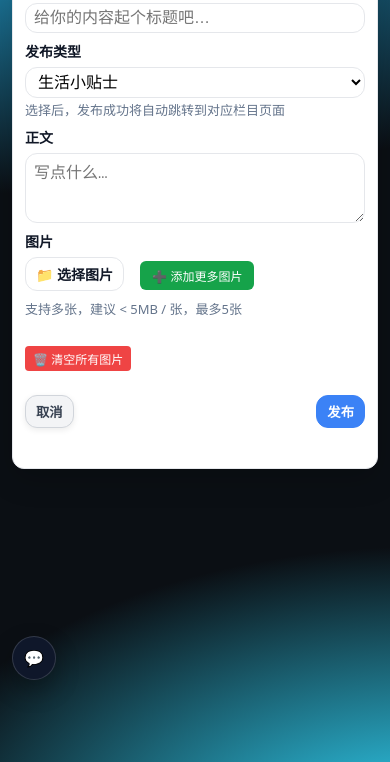
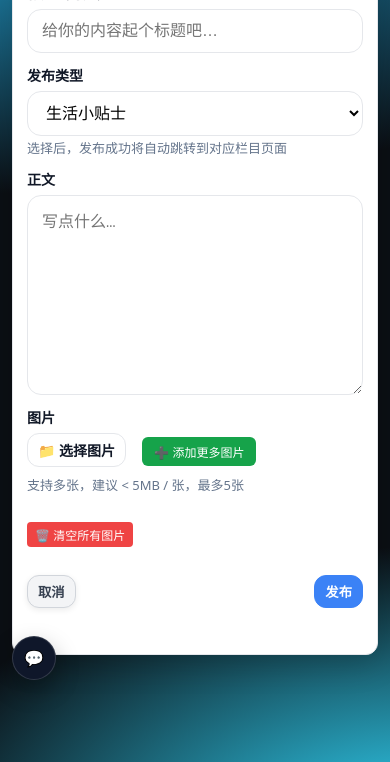
Before and after one commit to WH-An/hwlx-app, a website: page public/publish.html in a window 390 px wide. Shown: the part 82-844 px from the top of the page. Drawn offline with Linux system fonts and the light colour scheme; no server answers.

Commit message:
feat(publish): 扩大左侧白色面板宽度并增大标题/正文输入区域

```diff
--- a/public/publish.html
+++ b/public/publish.html
@@ -57,17 +57,17 @@
     /* 右侧发布表单 */
     .panel{
       background:var(--panel); border:1px solid var(--border); border-radius:var(--radius);
-      box-shadow:var(--shadow); padding:12px; color:var(--text);
-      display:flex; flex-direction:column; gap:8px; max-width:980px; width:100%;
+      box-shadow:var(--shadow); padding:18px; color:var(--text);
+      display:flex; flex-direction:column; gap:12px; max-width:1100px; width:100%;
     }
     .panel h2{margin:0; font-size:18px; font-weight:800}
     .control{display:flex; flex-direction:column; gap:4px; flex:1}
     label{font-weight:700; color:#111827; font-size:14px; margin-bottom:2px}
     input[type="text"], textarea, select{
-      border:1px solid var(--border); border-radius:12px; padding:5px 8px; outline:none;
-      font-size:14px; background:#fff;
+      border:1px solid var(--border); border-radius:14px; padding:12px 14px; outline:none;
+      font-size:16px; background:#fff;
     }
-    textarea{min-height:70px; resize:vertical}
+    textarea{min-height:200px; resize:vertical}
     .file{display:flex; align-items:center; gap:8px; flex-wrap:wrap}
     .file input[type="file"]{display:none}
     .btn, .file label{
@@ -181,10 +181,7 @@
         display: none;
       }
 
-      .panel {
-        padding: 16px;
-        border-radius: 16px;
-      }
+      .panel { padding: 18px; border-radius: 16px; max-width: 100%; }
 
       .search-box {
         flex-direction: column;
@@ -212,10 +209,7 @@
         padding-bottom: calc(var(--mobile-nav-height) + 16px);
       }
 
-      .panel {
-        padding: 12px;
-        border-radius: 12px;
-      }
+      .panel { padding: 14px; border-radius: 12px; max-width: 100%; }
 
       .search-box input {
         padding: 16px;
```
